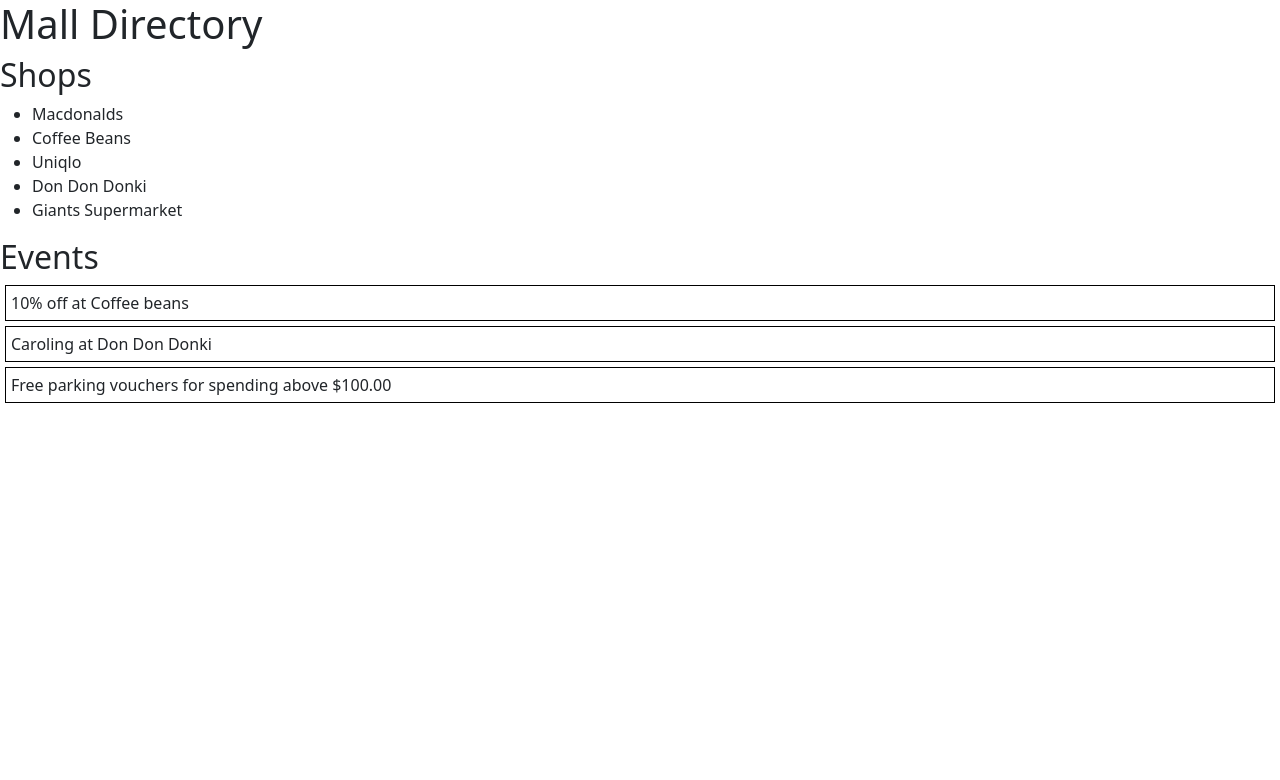
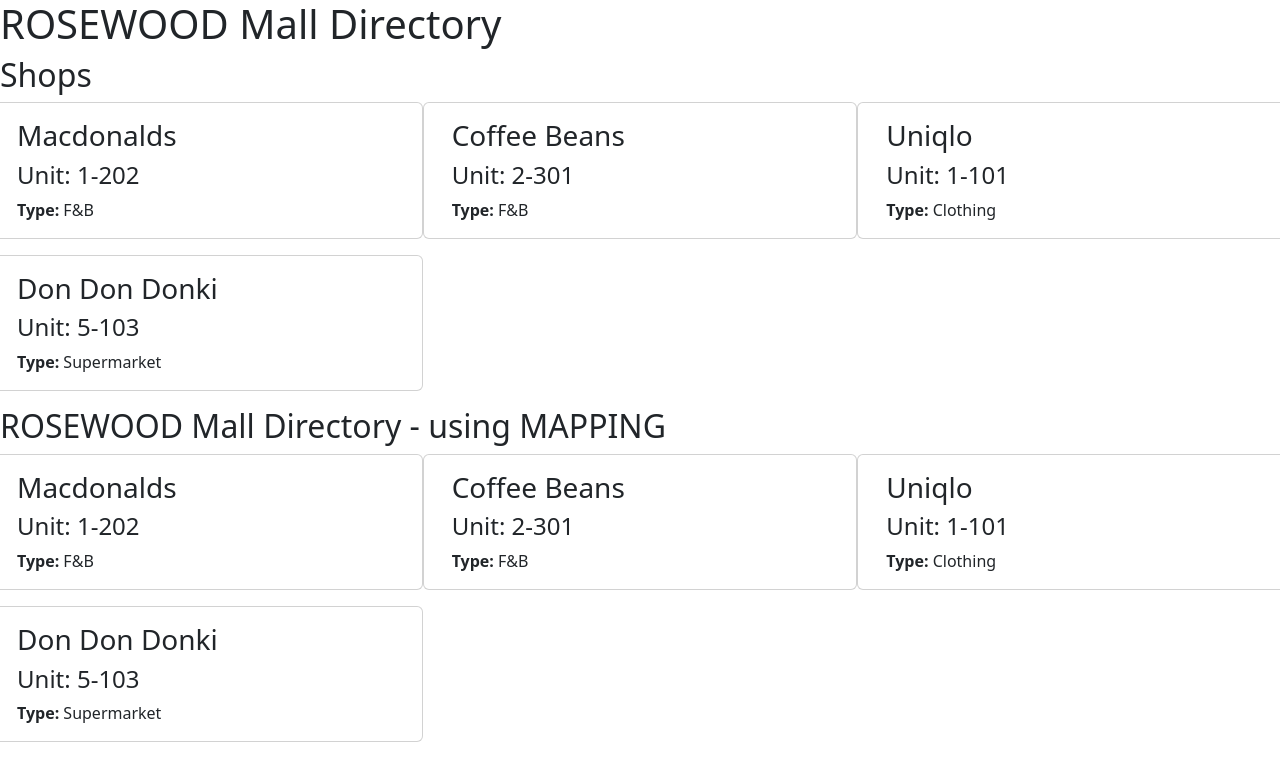
Before and after one commit to yeebryan/reactState, a React (Create React App) app in the folder react3/: page / in a window 1280 px wide. Shown: the top 780 px of the page. Built offline with nearby package versions, Linux system fonts and the light colour scheme.

Commit message:
final update for bootstrap MALL2

```diff
--- a/react3/src/App.js
+++ b/react3/src/App.js
@@ -4,17 +4,14 @@
 // go to NODE_Module > bootstrap > dist > css > bootstrap.min.css
 // * NOTE WHENEVER We do a INSTALL, it will go under NODE_MODULE
 // IMPORT bootstrap
-
-import Mall2 from "./Mall2"
+import React from 'react'
+import Mall2 from './Mall2';
 import "bootstrap/dist/css/bootstrap.min.css"
-import MallDirectory from "./MallDirectory";
 
 function App() {
   return (
     <div>
-      {/*<ContactForm/>
-      <FormCheckBox/> */}
-      <MallDirectory/>
+      <Mall2/>
     </div>
   );
 }
--- a/react3/src/Mall2.js
+++ b/react3/src/Mall2.js
@@ -16,11 +16,6 @@
 export default class Mall2 extends React.Component {
 state = {
     // one array - event
-    events: [
-        "10% off at Coffee beans",
-        "Caroling at Don Don Donki",
-        "Free parking vouchers for spending above $100.00",
-    ],
     // one array - shops
     shops: [
         {
@@ -49,10 +44,9 @@
         "name":"Don Don Donki",
         "floor": 5,
         "unit":103,
-        "type":"Supermarket"
-        }
-        ]
-        ,
+        "type":"Supermarket",
+        },
+        ],
     };
 
 
@@ -66,17 +60,38 @@
     // USed by REACT for certain optimization such as CRUD
     renderShops() {
         let jsx = [];
+
+
+        /*
         for (let s of this.state.shops) {
         jsx.push(<div key={s.id}>
         <h3>{s.name}</h3>
-        <ul>
-        <li>Floor: {s.floor}</li>
-        <li>Unit: {s.unit}</li>
-        <li>Type: {s.type}</li>
-        </ul>
+        <h4>Unit: {s.floor}--{s.unit}</h4>
+        <strong>Type: </strong>{s.type}
         </div>)
         }
-        return jsx;
+        */
+
+        // upgrade to BOOTSTRAP
+
+        for (let shop of this.state.shops) {
+            jsx.push(
+            <div key={shop.id} className="card col-12 col-md-4 mb-3">
+                <div className="card-body">
+                    <h3 className="card-title">{shop.name}</h3>
+                    <div className="card-text">
+                        <h4>
+                            Unit: {shop.floor}-{shop.unit}
+                        </h4>
+                        <strong>Type: </strong>{shop.type}
+                    </div>
+                    </div>
+                </div>
+
+                //for loop
+        )}
+        return (<div className="row">{jsx}</div>);
+        // return our JSX content
         }
 
 
@@ -92,27 +107,34 @@
 
 render() {
     return <React.Fragment>
-        <h1>Mall Directory</h1>
+        <h1>ROSEWOOD Mall Directory</h1>
         <h2>Shops</h2>
         {/* 1. // we want everything inside a ul and tap on a function */}
             {this.renderShops()}
 
         {/*2. show events in a div  */}
-        <h2>Events</h2>
+        <h2>ROSEWOOD Mall Directory - using MAPPING</h2>
+        <div className="row">
         {
-            this.state.events.map((event) => (
-                <div
-                    style={{
-                        border: "1px solid black",
-                        margin: "5px",
-                        padding: "6px"
-                    }}
-                >
-                    {event}
+            // use MAP = for each shop, print out each and every one
+            // and enclose it nicely with BOOTSTRAP card
+            this.state.shops.map((shop) => (
+                // INSERT KEY
+                <div key={shop.id} className="card col-12 col-md-4 mb-3">
+                <div className="card-body">
+                    <h3 className="card-title">{shop.name}</h3>
+                    <div className="card-text">
+                        <h4>
+                            Unit: {shop.floor}-{shop.unit}
+                        </h4>
+                        <strong>Type: </strong>{shop.type}
+                    </div>
+                    </div>
                 </div>
             ))
+
         }
-
+    </div>
     </React.Fragment>;
   }
 }
```
